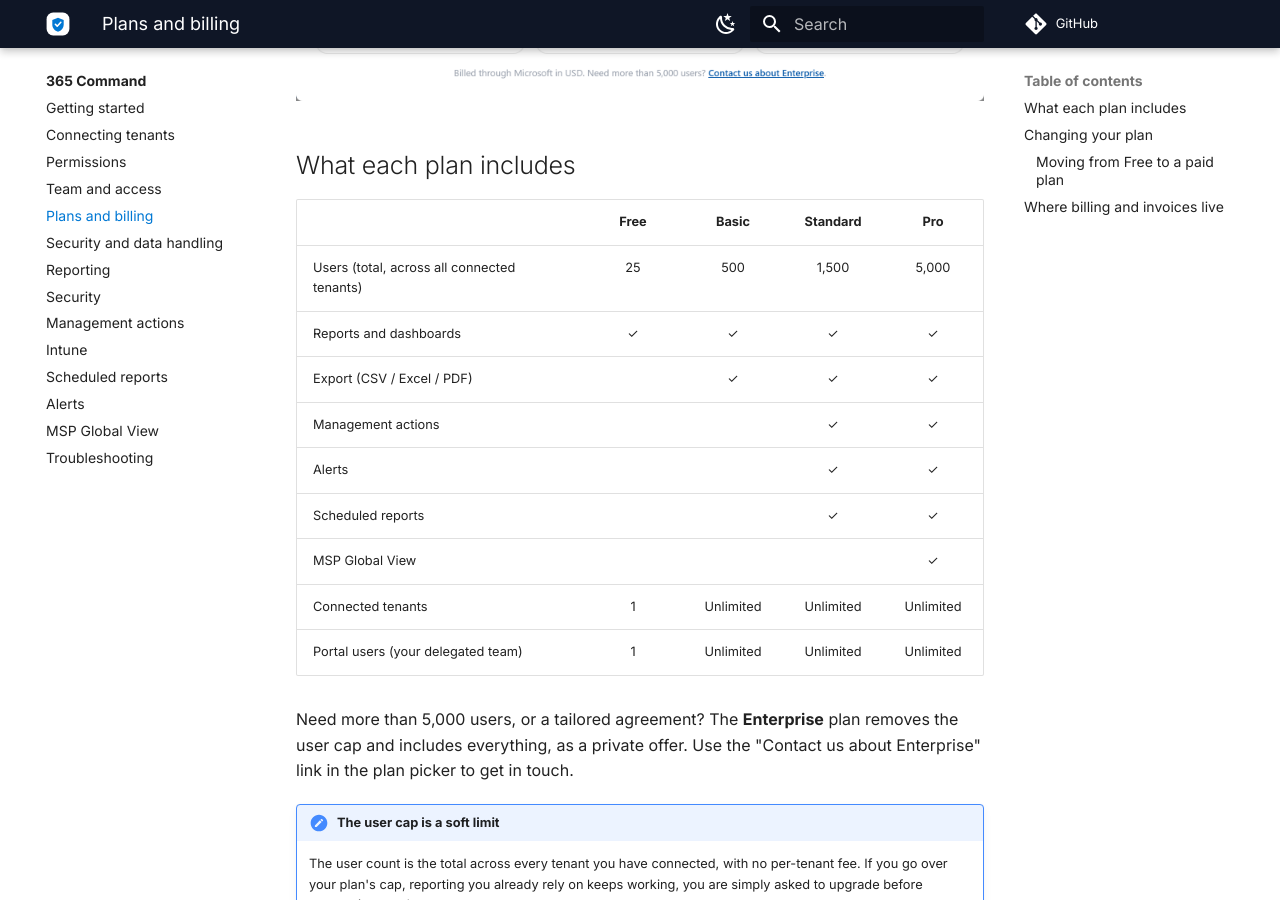
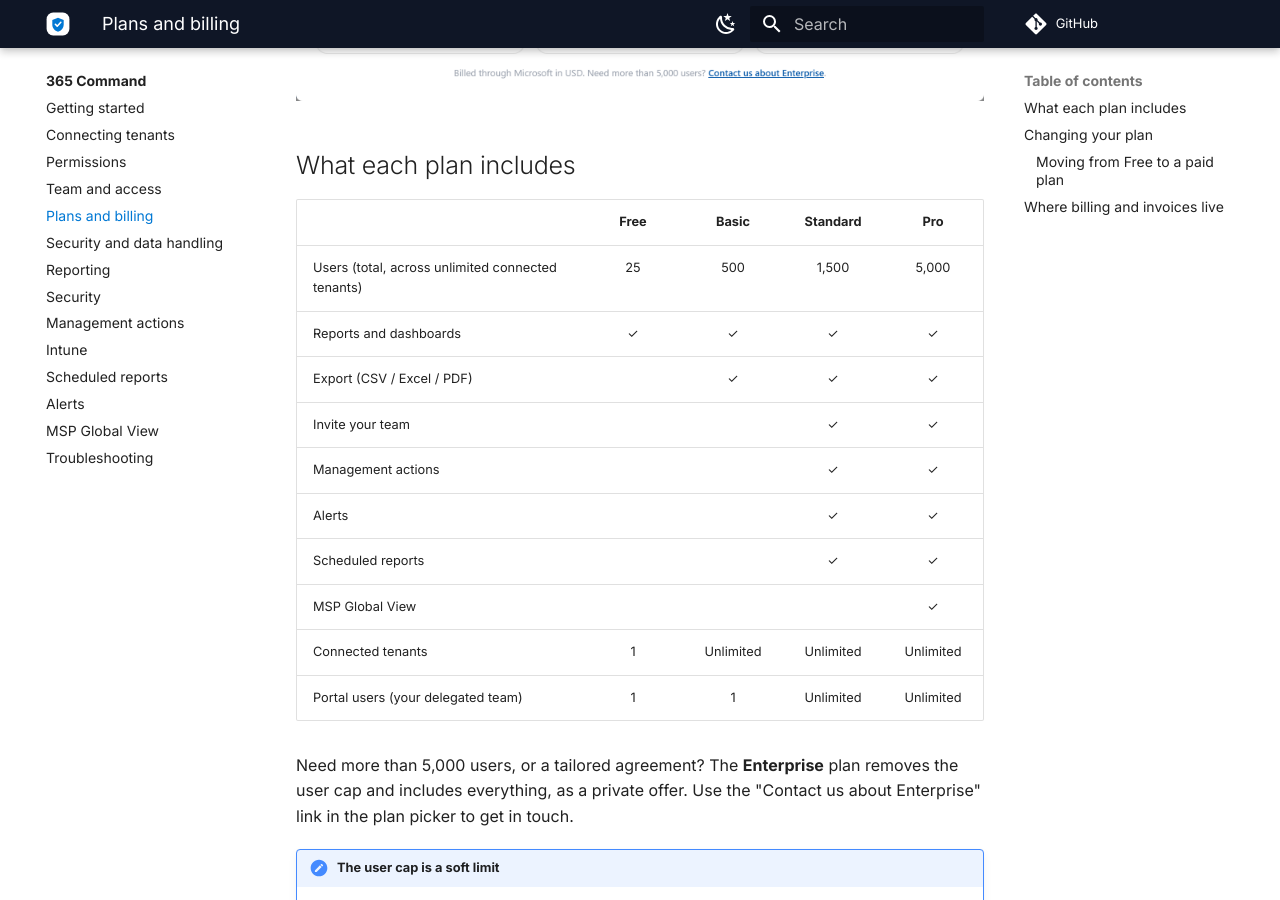
Before and after one commit to InfraSOS/infrasos-docs, an MkDocs documentation site: the page built from docs/365-command/plans-and-billing.md, in a window 1280 px wide and 900 px high, scrolled down 690 px. Built offline with MkDocs 1.6.1 and Material for MkDocs 9.7.7, drawn with Linux system fonts in a browser that asks for light colours; comment, search, counter and statistics services are not loaded; the version menu is left out.

Commit message:
docs(365-command): team invites as Standard+, clarify unlimited-tenants cap (#5)
Basic is single-user (team invites are Standard+), and the user cap is framed
as "across unlimited connected tenants", matching the in-portal plan picker.

Co-authored-by: Claude Opus 4.8 <noreply@anthropic.com>

```diff
--- a/docs/365-command/plans-and-billing.md
+++ b/docs/365-command/plans-and-billing.md
@@ -13,15 +13,16 @@ You can change plan yourself from inside the portal at any time.
 
 | | Free | Basic | Standard | Pro |
 |---|:---:|:---:|:---:|:---:|
-| Users (total, across all connected tenants) | 25 | 500 | 1,500 | 5,000 |
+| Users (total, across unlimited connected tenants) | 25 | 500 | 1,500 | 5,000 |
 | Reports and dashboards | ✓ | ✓ | ✓ | ✓ |
 | Export (CSV / Excel / PDF) | | ✓ | ✓ | ✓ |
+| Invite your team | | | ✓ | ✓ |
 | Management actions | | | ✓ | ✓ |
 | Alerts | | | ✓ | ✓ |
 | Scheduled reports | | | ✓ | ✓ |
 | MSP Global View | | | | ✓ |
 | Connected tenants | 1 | Unlimited | Unlimited | Unlimited |
-| Portal users (your delegated team) | 1 | Unlimited | Unlimited | Unlimited |
+| Portal users (your delegated team) | 1 | 1 | Unlimited | Unlimited |
 
 Need more than 5,000 users, or a tailored agreement? The **Enterprise** plan removes
 the user cap and includes everything, as a private offer. Use the "Contact us about
```
